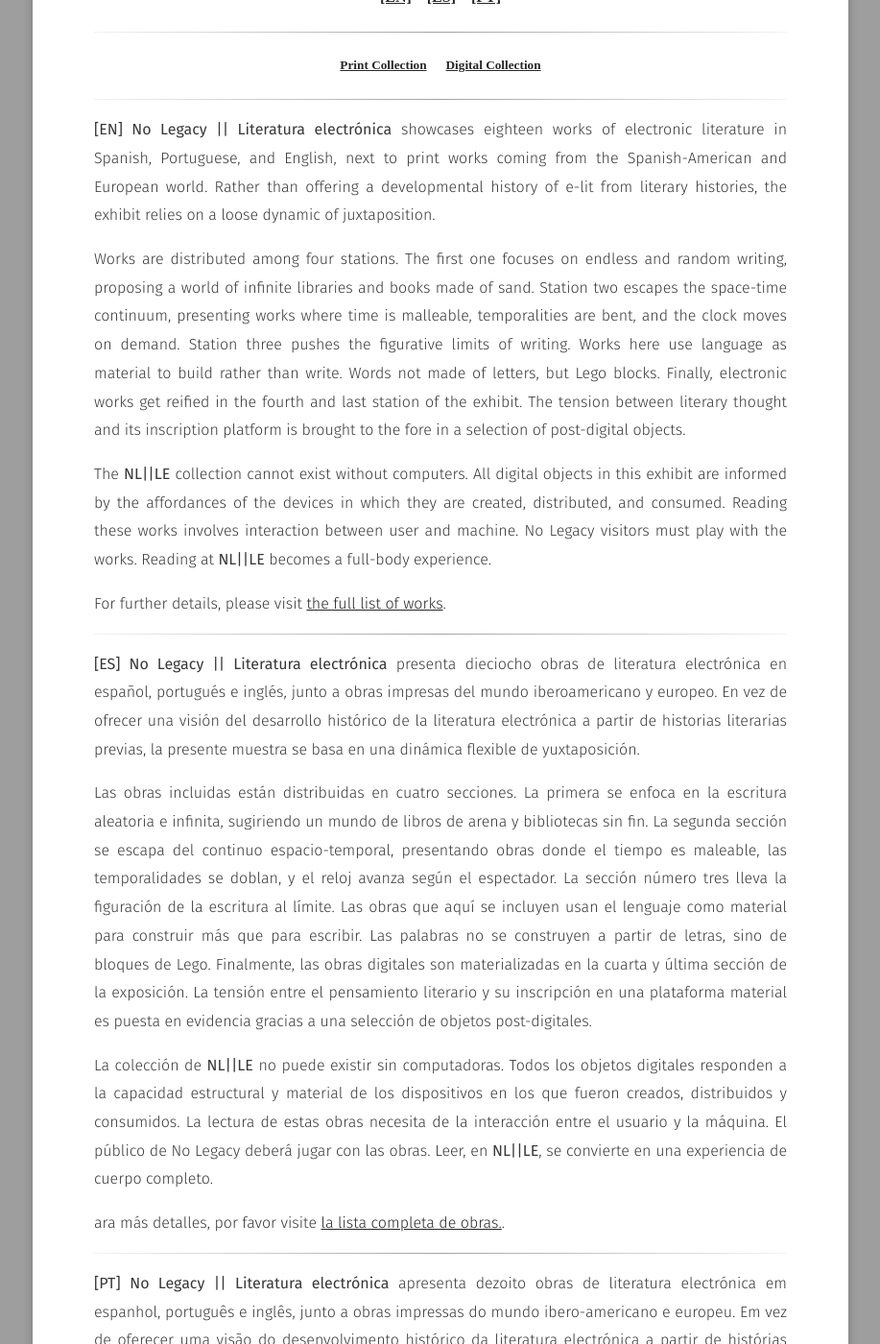
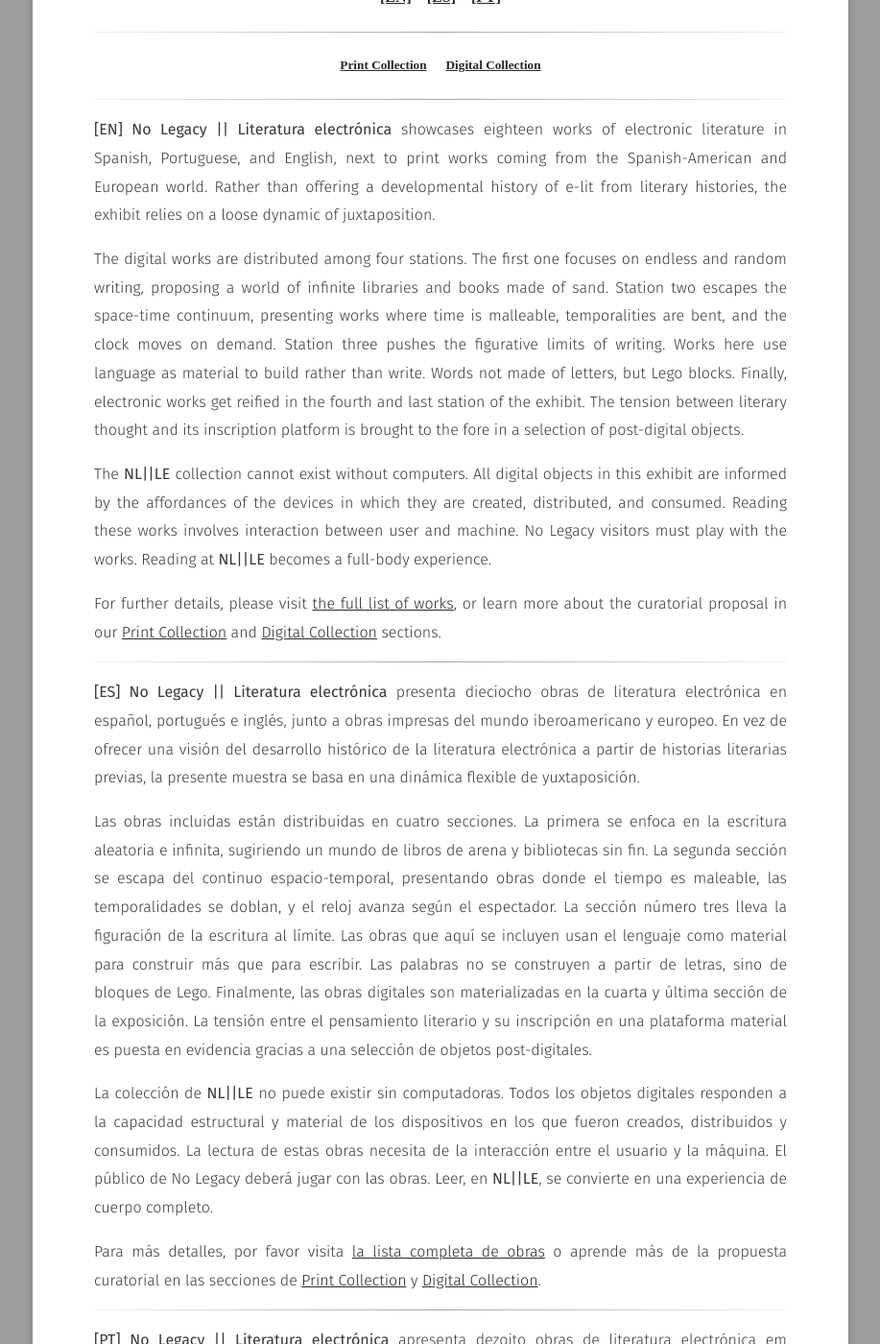
Before and after one commit to nolegacyexhibit/nolegacyexhibit.github.io, a Jekyll site: the page built from collection/index.md, in a window 1280 px wide and 1400 px high, scrolled down 320 px. Shown: the whole window at 96% size, without its empty margins (181-1098 px from the left). Built offline with Jekyll 4.4.1, drawn with Linux system fonts in a browser that asks for light colours; some web fonts are replaced; some of the changed text lies outside the part shown.

Commit message:
Update index.md

```diff
--- a/collection/index.md
+++ b/collection/index.md
@@ -13,11 +13,11 @@ tags: [collection]
 
 <a id="EN"/>**[EN] No Legacy \|\| Literatura electrónica** showcases eighteen works of electronic literature in Spanish, Portuguese, and English, next to print works coming from the Spanish-American and European world. Rather than offering a developmental history of e-lit from literary histories, the exhibit relies on a loose dynamic of juxtaposition.
 
-Works are distributed among four stations. The first one focuses on endless and random writing, proposing a world of infinite libraries and books made of sand. Station two escapes the space-time continuum, presenting works where time is malleable, temporalities are bent, and the clock moves on demand. Station three pushes the figurative limits of writing. Works here use language as material to build rather than write. Words not made of letters, but Lego blocks. Finally, electronic works get reified in the fourth and last station of the exhibit. The tension between literary thought and its inscription platform is brought to the fore in a selection of post-digital objects.
+The digital works are distributed among four stations. The first one focuses on endless and random writing, proposing a world of infinite libraries and books made of sand. Station two escapes the space-time continuum, presenting works where time is malleable, temporalities are bent, and the clock moves on demand. Station three pushes the figurative limits of writing. Works here use language as material to build rather than write. Words not made of letters, but Lego blocks. Finally, electronic works get reified in the fourth and last station of the exhibit. The tension between literary thought and its inscription platform is brought to the fore in a selection of post-digital objects.
 
 The **NL\|\|LE** collection cannot exist without computers. All digital objects in this exhibit are informed by the affordances of the devices in which they are created, distributed, and consumed. Reading these works involves interaction between user and machine. No Legacy visitors must play with the works. Reading at **NL\|\|LE** becomes a full-body experience.
 
-For further details, please visit [the full list of works](http://nolegacyexhibit.github.io/collection/listofworks).
+For further details, please visit [the full list of works](http://nolegacyexhibit.github.io/collection/listofworks), or learn more about the curatorial proposal in our [Print Collection](http://nolegacyexhibit.github.io/collection/print/) and [Digital Collection](http://nolegacyexhibit.github.io/collection/digital/) sections.
 
 ---
 
@@ -27,7 +27,7 @@ Las obras incluidas están distribuidas en cuatro secciones. La primera se enfoc
 
 La colección de **NL\|\|LE** no puede existir sin computadoras. Todos los objetos digitales responden a la capacidad estructural y material de los dispositivos en los que fueron creados, distribuidos y consumidos. La lectura de estas obras necesita de la interacción entre el usuario y la máquina. El público de No Legacy deberá jugar con las obras. Leer, en **NL\|\|LE**, se convierte en una experiencia de cuerpo completo.
 
-ara más detalles, por favor visite [la lista completa de obras.](http://nolegacyexhibit.github.io/collection/listofworks).
+Para más detalles, por favor visita [la lista completa de obras](http://nolegacyexhibit.github.io/collection/listofworks) o aprende más de la propuesta curatorial en las secciones de [Print Collection](http://nolegacyexhibit.github.io/collection/print/) y [Digital Collection](http://nolegacyexhibit.github.io/collection/digital/).
 
 ---
 
@@ -37,4 +37,4 @@ As obras incluídas estão distribuídas por quatro secções. A primeira foca-s
 
 A coleção de **NL\|\|LE** não pode existir sem computadores. Todos os objetos digitais estão condicionados pela capacidade estrutural e material dos dispositivos nos quais foram criados, distribuídos e consumidos. A leitura destas obras precisa da interação entre o utilizador e a máquina. O público de No Legacy deverá jogar com as peças. Em **NL\|\|LE**, ler converte-se numa experiência de corpo inteiro.
 
-Para mais informações visite [a lista completa das obras.](http://nolegacyexhibit.github.io/collection/listofworks).
+Para mais informações visite [a lista completa das obras.](http://nolegacyexhibit.github.io/collection/listofworks) ou saber mais sobre a proposta curatoriais em as seções [Print Collection](http://nolegacyexhibit.github.io/collection/print/) e [Digital Collection](http://nolegacyexhibit.github.io/collection/digital/).
```
